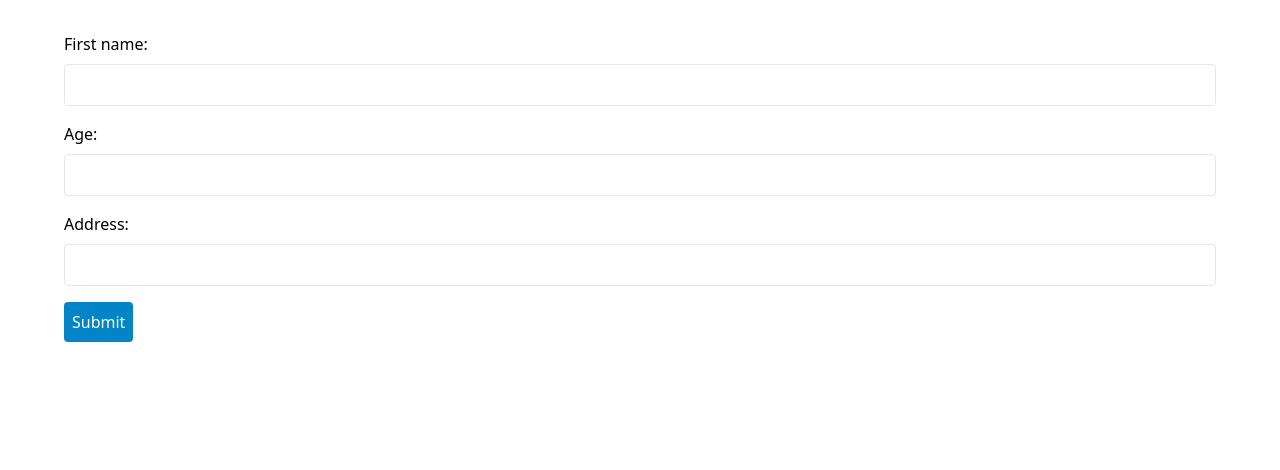
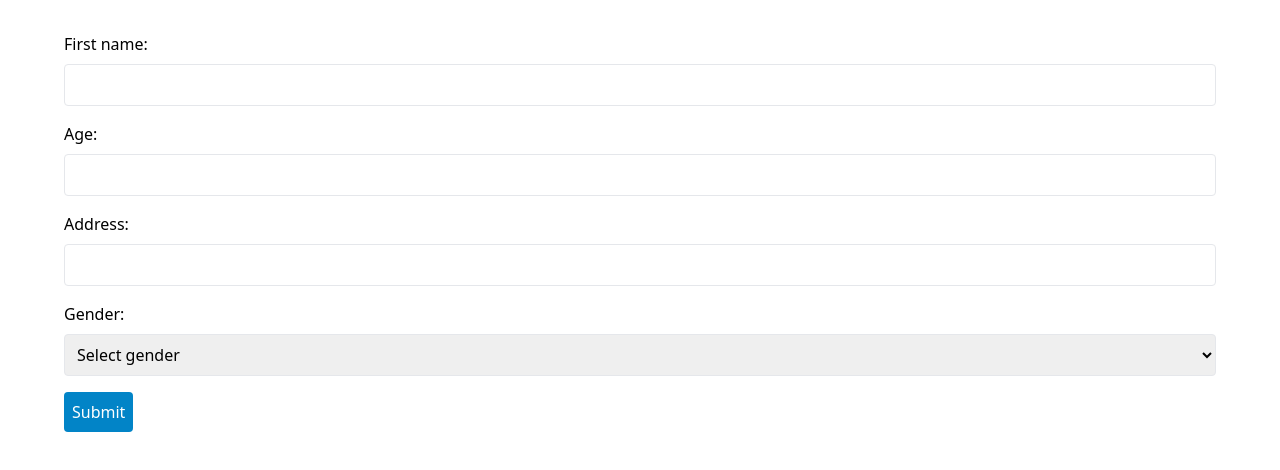
Before and after one commit to aguirrealvaro/hook-form-zod, a React (Vite) app: page / in a window 1280 px wide. Shown: the top 470 px of the page. Built offline with nearby package versions, Linux system fonts and the light colour scheme.

Commit message:
Add select

```diff
--- a/src/components/form.tsx
+++ b/src/components/form.tsx
@@ -6,12 +6,15 @@ type Fields = {
   name: string;
   age: number;
   address: number;
+  gender: "male" | "female";
 };
 
 const Form: FunctionComponent = () => {
   const { register, handleSubmit } = useForm<Fields>();
   // eslint-disable-next-line no-console
-  const onSubmit: SubmitHandler<Fields> = (data) => console.log(data);
+  const onSubmit: SubmitHandler<Fields> = (data) => {
+    console.log(data);
+  };
 
   return (
     <form onSubmit={handleSubmit(onSubmit)}>
@@ -27,6 +30,14 @@ const Form: FunctionComponent = () => {
         <label htmlFor="address">Address:</label>
         <Input id="address" {...register("address")} />
       </div>
+      <div className="mb-4 flex flex-col gap-2">
+        <label htmlFor="gender">Gender:</label>
+        <select className="rounded border p-2" id="gender" {...register("gender")}>
+          <option hidden>Select gender</option>
+          <option value="female">male</option>
+          <option value="male">male</option>
+        </select>
+      </div>
       <button type="submit" className="rounded bg-sky-600 p-2 text-white">
         Submit
       </button>
```
